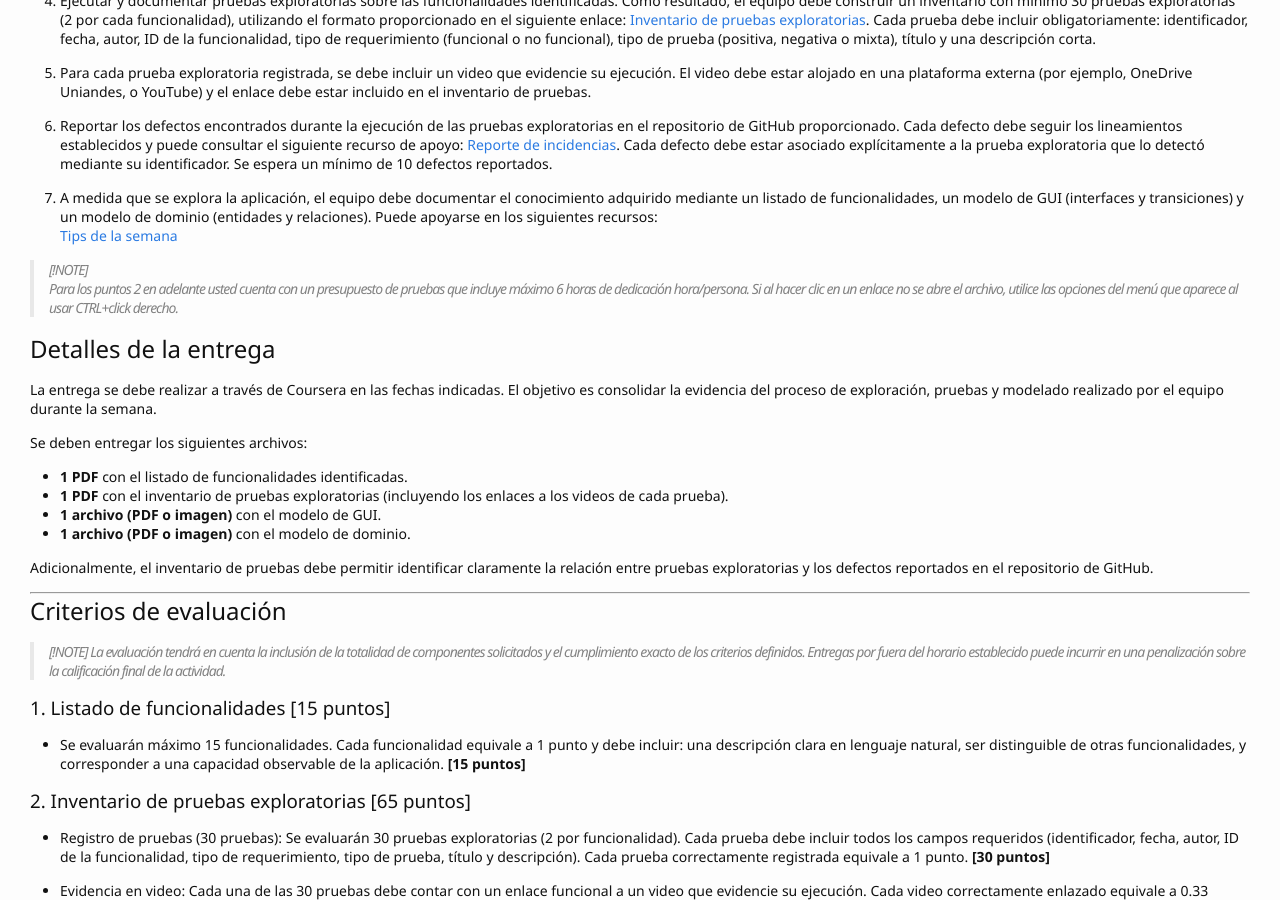
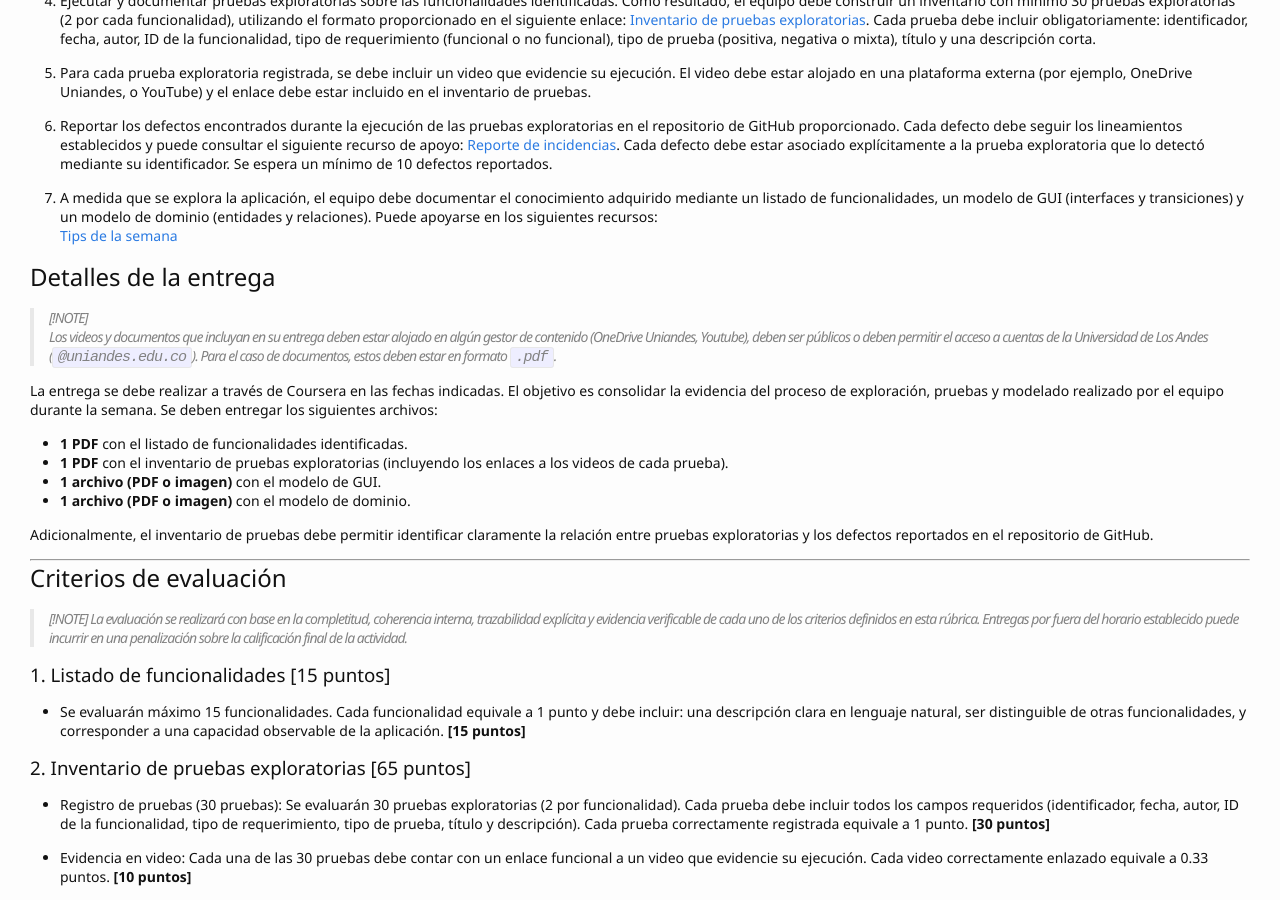
Before and after one commit to TiCSw/mt1_guias_pruebas, a Jekyll site: the page built from docs/semanas/semana1.md, in a window 1280 px wide and 900 px high, scrolled down 869 px. Built offline with Jekyll 4.4.1, drawn with Linux system fonts in a browser that asks for light colours; some web fonts are replaced; our own code applies the rules of GitHub Pages for plain Markdown files; comment, search, counter and statistics services are not loaded.

Commit message:
Update semana1.md

```diff
--- a/docs/semanas/semana1.md
+++ b/docs/semanas/semana1.md
@@ -29,16 +29,13 @@
 7. A medida que se explora la aplicación, el equipo debe documentar el conocimiento adquirido mediante un listado de funcionalidades, un modelo de GUI (interfaces y transiciones) y un modelo de dominio (entidades y relaciones). Puede apoyarse en los siguientes recursos:
 [Tips de la semana](https://www.coursera.org/learn/pruebas-automatizadas-software/supplement/xjgTI/para-tener-en-cuenta-esta-semana)
 
-> [!NOTE]
-> Para los puntos 2 en adelante usted cuenta con un presupuesto de pruebas que incluye máximo 6 horas de dedicación hora/persona.
-> Si al hacer clic en un enlace no se abre el archivo, utilice las opciones del menú que aparece al usar CTRL+click derecho.
-
 
 ## Detalles de la entrega
 
-La entrega se debe realizar a través de Coursera en las fechas indicadas. El objetivo es consolidar la evidencia del proceso de exploración, pruebas y modelado realizado por el equipo durante la semana.
+> [!NOTE]
+> Los videos y documentos que incluyan en su entrega deben estar alojado en algún gestor de contenido (OneDrive Uniandes, Youtube), deben ser públicos o deben permitir el acceso a cuentas de la Universidad de Los Andes (`@uniandes.edu.co`). Para el caso de documentos, estos deben estar en formato `.pdf`.
 
-Se deben entregar los siguientes archivos:
+La entrega se debe realizar a través de Coursera en las fechas indicadas. El objetivo es consolidar la evidencia del proceso de exploración, pruebas y modelado realizado por el equipo durante la semana. Se deben entregar los siguientes archivos:
 
 - **1 PDF** con el listado de funcionalidades identificadas.
 - **1 PDF** con el inventario de pruebas exploratorias (incluyendo los enlaces a los videos de cada prueba).
@@ -52,7 +49,7 @@
 ## Criterios de evaluación
 
 > [!NOTE]
-> La evaluación tendrá en cuenta la inclusión de la totalidad de componentes solicitados y el cumplimiento exacto de los criterios definidos.
+> La evaluación se realizará con base en la completitud, coherencia interna, trazabilidad explícita y evidencia verificable de cada uno de los criterios definidos en esta rúbrica.
 > Entregas por fuera del horario establecido puede incurrir en una penalización sobre la calificación final de la actividad.
 
 ### 1. Listado de funcionalidades [15 puntos]
```
